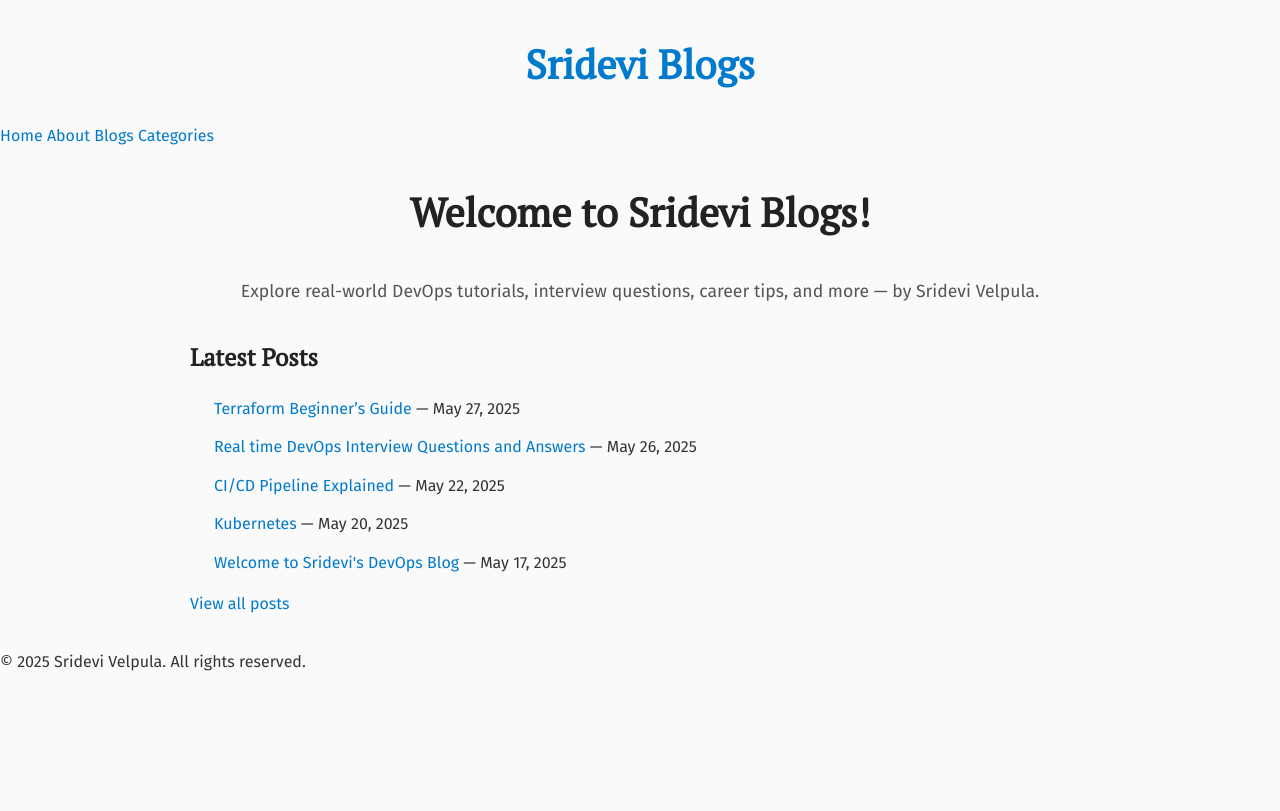
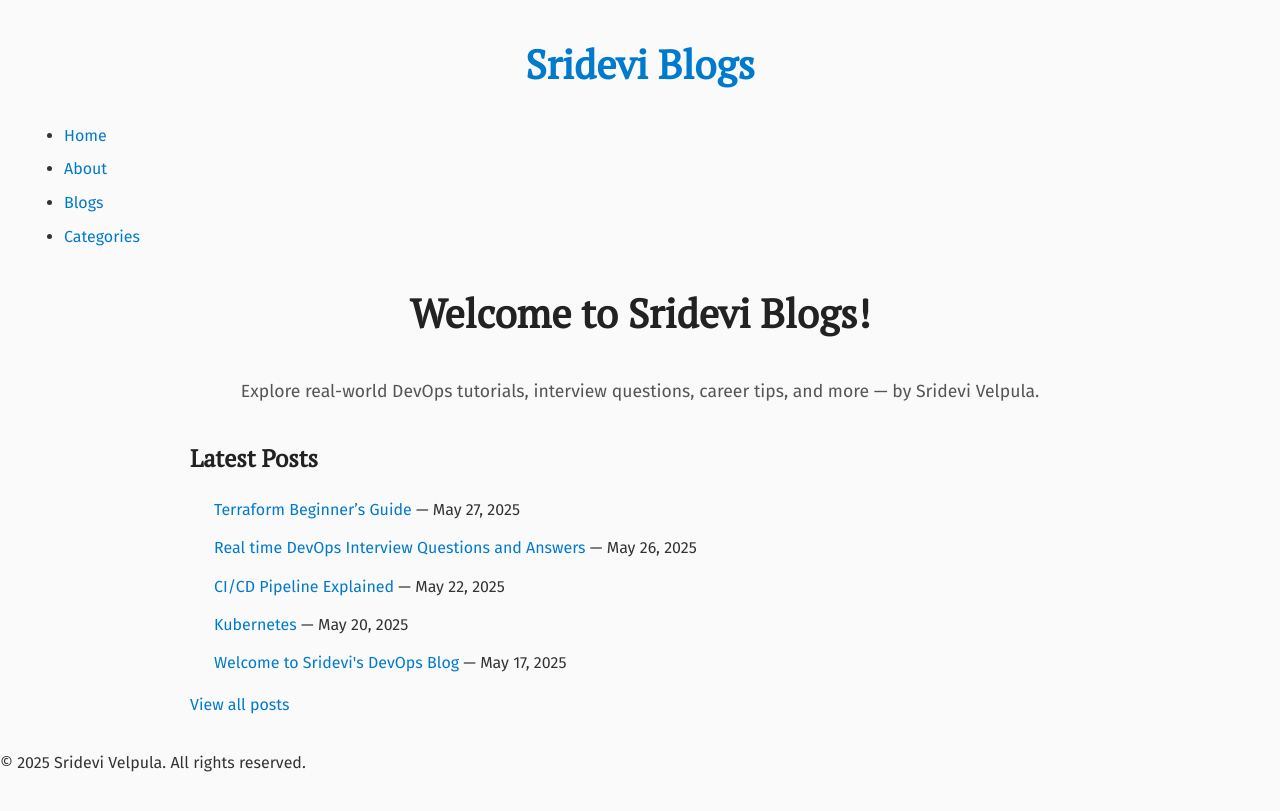
Before and after one commit to srideviblogs/srideviblogs.github.io, a Jekyll site: the page built from index.md, in a window 1280 px wide. Shown: the top 811 px of the page. Built offline with Jekyll 4.4.1, drawn with Linux system fonts in a browser that asks for light colours.

Commit message:
Update header.html

```diff
--- a/_includes/header.html
+++ b/_includes/header.html
@@ -1,8 +1,11 @@
 <header class="site-header">
   <h1><a href="{{ site.baseurl }}/">{{ site.title }}</a></h1>
+
   <nav class="site-nav">
-    {% for item in site.nav %}
-      <a href="{{ site.baseurl }}{{ item.url }}">{{ item.title }}</a>
-    {% endfor %}
+    <ul>
+      {% for item in site.nav %}
+        <li><a href="{{ site.baseurl }}{{ item.url }}">{{ item.title }}</a></li>
+      {% endfor %}
+    </ul>
   </nav>
 </header>
```
